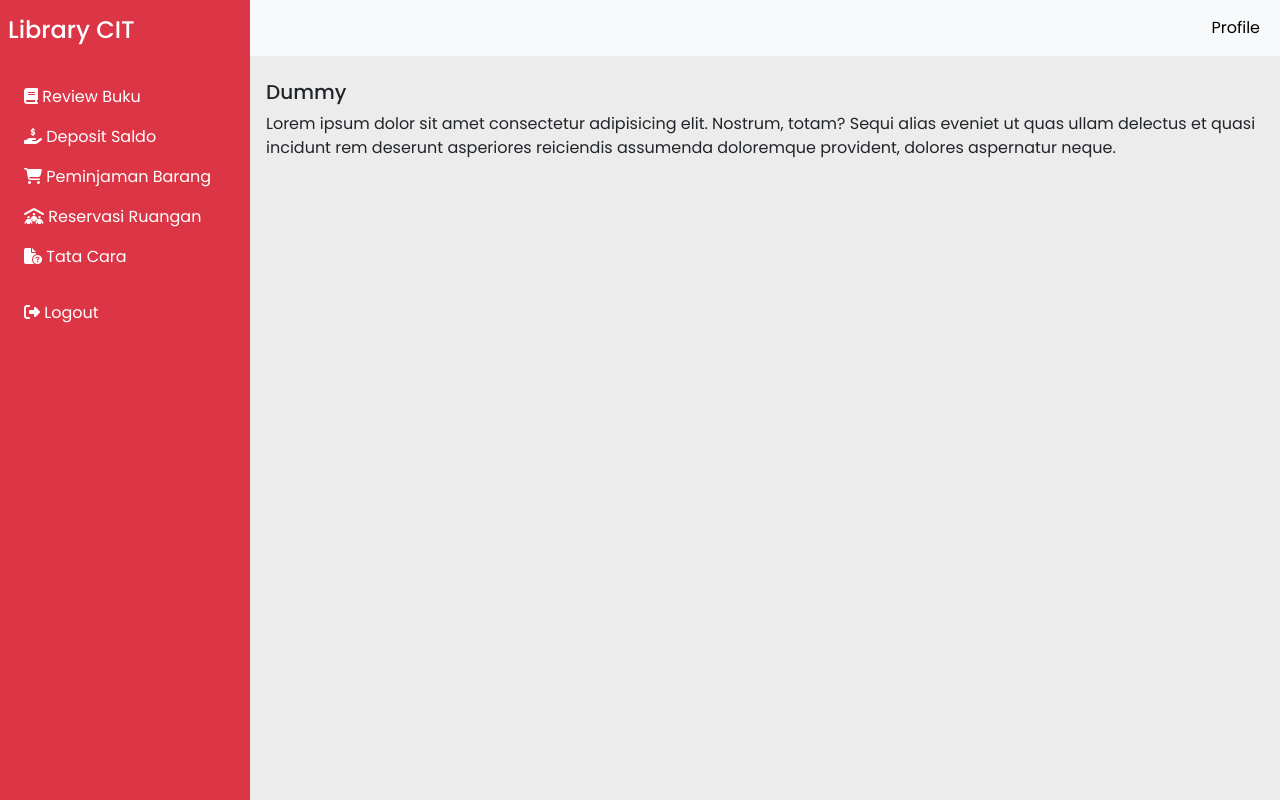
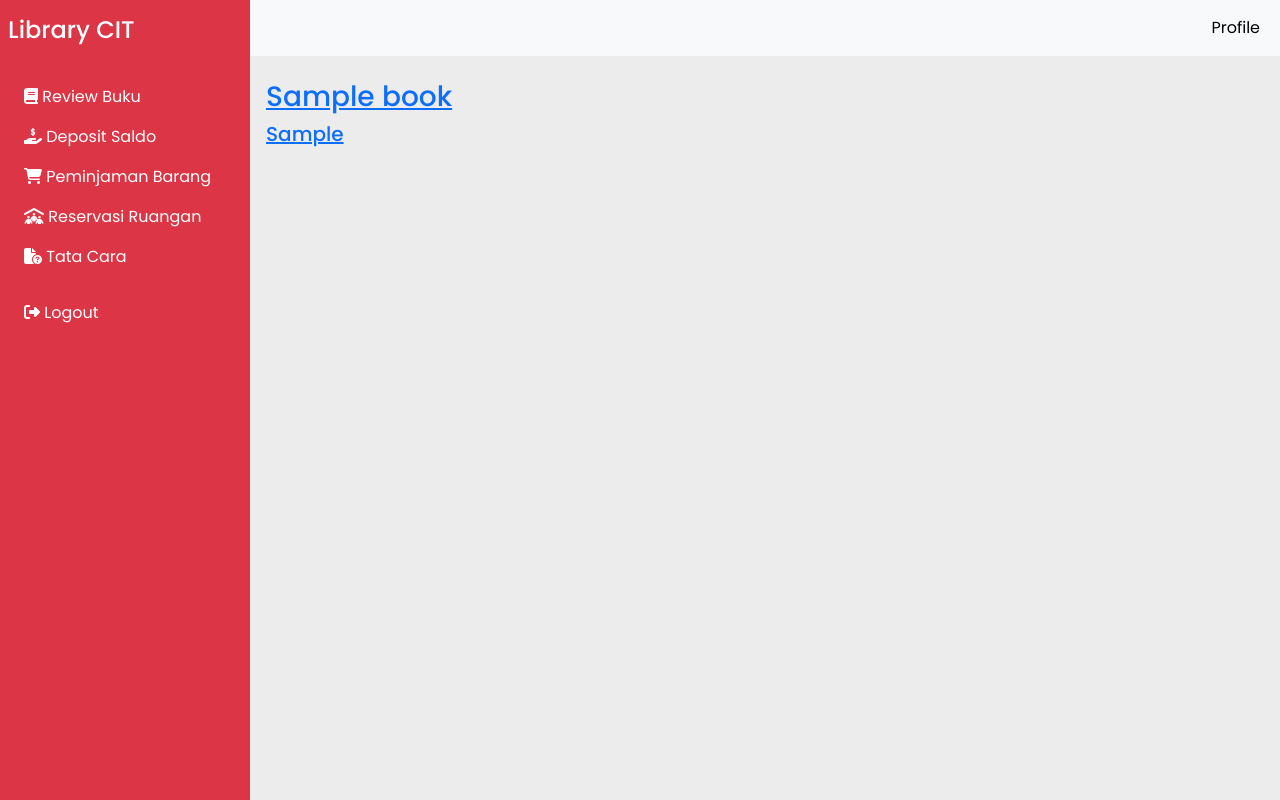
Before and after one commit to CennTT/library-cit, a Flask app: page / in a window 1280 px wide. Run offline with Flask 3, Linux system fonts and the light colour scheme; the visitor is signed in with stand-in values (Sample User, id 1); tables that the repository leaves empty hold one stand-in row (values such as "Sample post"); some libraries are stand-ins or nearby versions.

Commit message:
add structure for books and book detail

```diff
--- a/app/__init__.py
+++ b/app/__init__.py
@@ -7,8 +7,9 @@ sys.path.append(current_dir)
 
 from flask import Flask, request, render_template, redirect, url_for, session, Blueprint
 from flask_sqlalchemy import SQLAlchemy
+from sqlalchemy import func
 import secrets
-from models import db, User
+from models import db, User, Book, RatingReview
 
 app = Flask(__name__)
 
@@ -48,6 +49,7 @@ def logout():
 
 
 @app.route("/")
+@app.route("/book")
 def homepage():
     if 'logged_in' not in session:
         return render_template('nonadmin/login_nonadmin.html')
@@ -55,9 +57,34 @@ def homepage():
     if not session['logged_in']:
         return render_template('nonadmin/login_nonadmin.html')
 
-    return render_template('nonadmin/index.html')
+    books = Book.query.all()
 
+    return render_template('nonadmin/index.html', books=books)
 
-@app.route("/login-page")
-def login_page():
-    pass
+@app.route("/book/<path:title>/<int:id>")
+def book_details(title, id):
+    book = Book.query.get(id)
+
+    if not book:
+        return "Book not found", 404
+
+    average_rate, num_reviews = (
+    db.session.query(func.avg(RatingReview.rating), func.count(RatingReview.id))
+    .filter_by(book_id=id)
+    .first()
+    )
+
+    if num_reviews is None:
+        num_reviews = 0
+
+    average_rate = float(average_rate) if average_rate is not None else 0.0
+
+    ratings_reviews = (
+        RatingReview.query
+        .filter_by(book_id=id)
+        .join(User)
+        .add_columns(User.name)
+        .all()
+    )
+
+    return render_template('nonadmin/book_details.html', book=book, ratings_reviews=ratings_reviews, average_rate=average_rate, num_reviews=num_reviews)
--- a/app/templates/nonadmin/index.html
+++ b/app/templates/nonadmin/index.html
@@ -53,10 +53,16 @@
                 </nav>
 
                 <div class="dashboard-content px-3 pt-4">
-                    <h2 class="fs-5"> Dummy</h2>
-                    <p>Lorem ipsum dolor sit amet consectetur adipisicing elit. Nostrum, totam? Sequi alias eveniet ut quas
-                        ullam delectus et quasi incidunt rem deserunt asperiores reiciendis assumenda doloremque provident,
-                        dolores aspernatur neque.</p>
+                    {% if books %}
+                    {% for book in books %}
+                    <a href="{{ url_for('book_details', title=book.title, id=book.book_id) }}">
+                        <div id="{{ book.book_id }}" class="book-info">
+                            <h3>{{ book.title }}</h3>
+                            <h5>{{ book.writer }}</h5>
+                        </div>
+                    </a>
+                    {% endfor %}
+                    {% endif %}
                 </div>
             </div>
         </div>
```
Also changed, not shown: app/models.py (+17 -2 lines), app/templates/nonadmin/book_details.html (added, +22 -0 lines).
